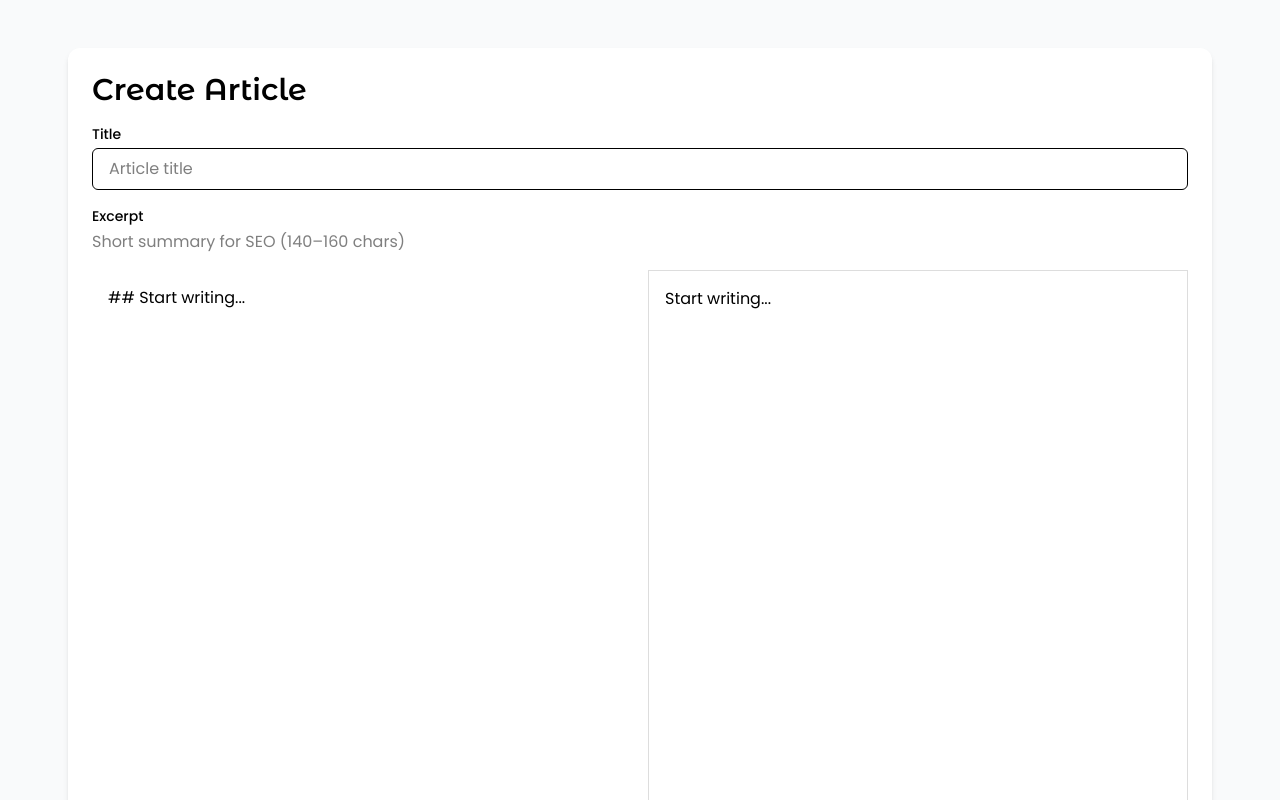
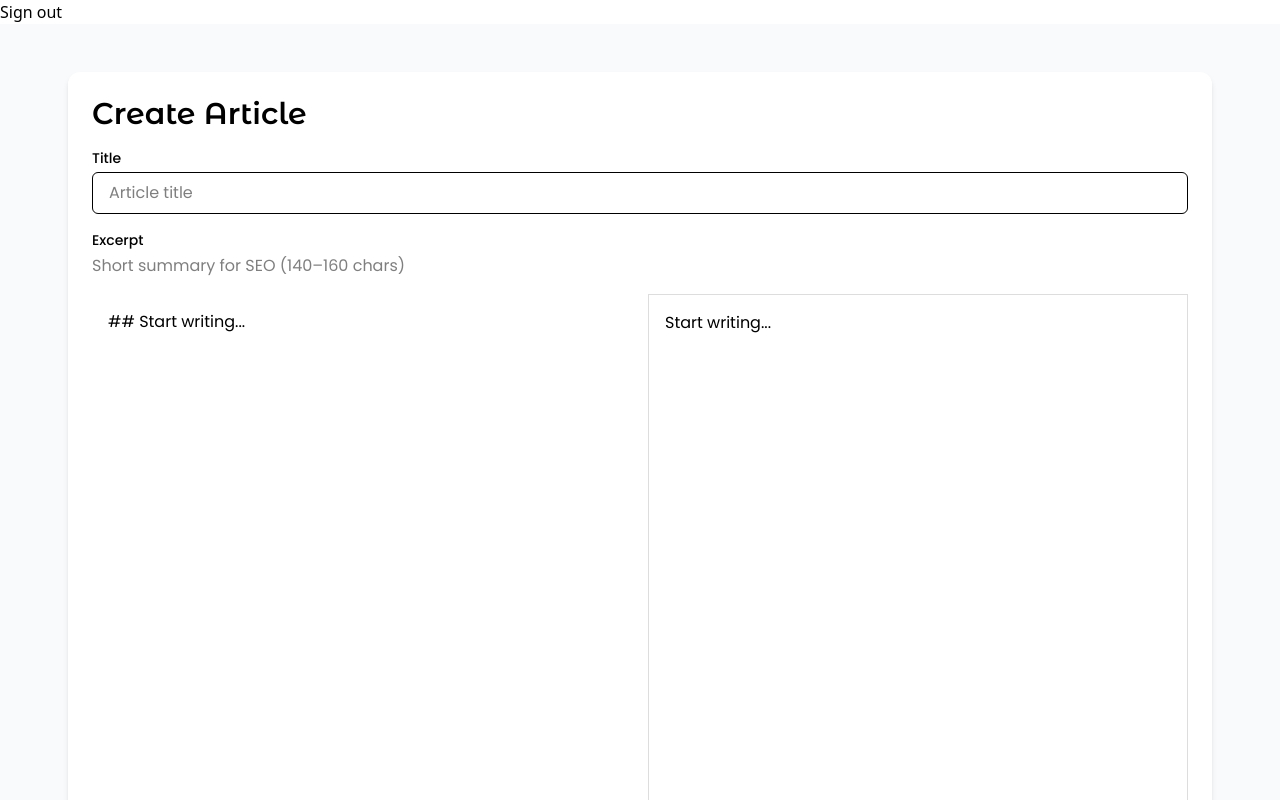
Before and after one commit to Wineshuga/portfolio2, a React (Vite) app: page /admin/dashboard in a window 1280 px wide. Shown: the top 800 px of the page. Built offline with nearby package versions, Linux system fonts and the light colour scheme; no server answers.

Commit message:
Include sign out button

```diff
--- a/src/pages/admin/Editor.tsx
+++ b/src/pages/admin/Editor.tsx
@@ -2,8 +2,9 @@ import { useState } from "react";
 import ReactMarkdown from "react-markdown";
 import remarkGfm from "remark-gfm";
 import { addDoc, collection, serverTimestamp } from "firebase/firestore";
-import { db } from "../../firebase";
+import { auth, db } from "../../firebase";
 import { useNavigate } from "react-router-dom";
+import { signOut } from "firebase/auth";
 
 const slugify = (text: string) => {
   return text
@@ -43,7 +44,19 @@ export default function MarkdownEditor() {
     }
   };
 
+  const handleLogout = async () => {
+    try {
+      const res = await signOut(auth);
+      console.log(res);
+      navigate("/admin/login");
+    } catch (error) {
+      console.error("Error signing out:", error);
+    }
+  };
+
   return (
+    <section>
+      <button onClick={handleLogout}>Sign out</button>
       <div
         className="min-h-screen flex items-start justify-center py-12 px-4 bg-gray-50"
         style={{ fontFamily: "var(--font-poppins)" }}
@@ -65,7 +78,9 @@ export default function MarkdownEditor() {
                 />
               </div>
               <div>
-              <label className="block text-sm font-medium mb-1">Excerpt</label>
+                <label className="block text-sm font-medium mb-1">
+                  Excerpt
+                </label>
                 <input
                   type="text"
                   placeholder="Short summary for SEO (140–160 chars)"
@@ -111,5 +126,6 @@ export default function MarkdownEditor() {
           </div>
         </div>
       </div>
+    </section>
   );
 }
```
Lines whose indentation alone changed are shown as unchanged.
